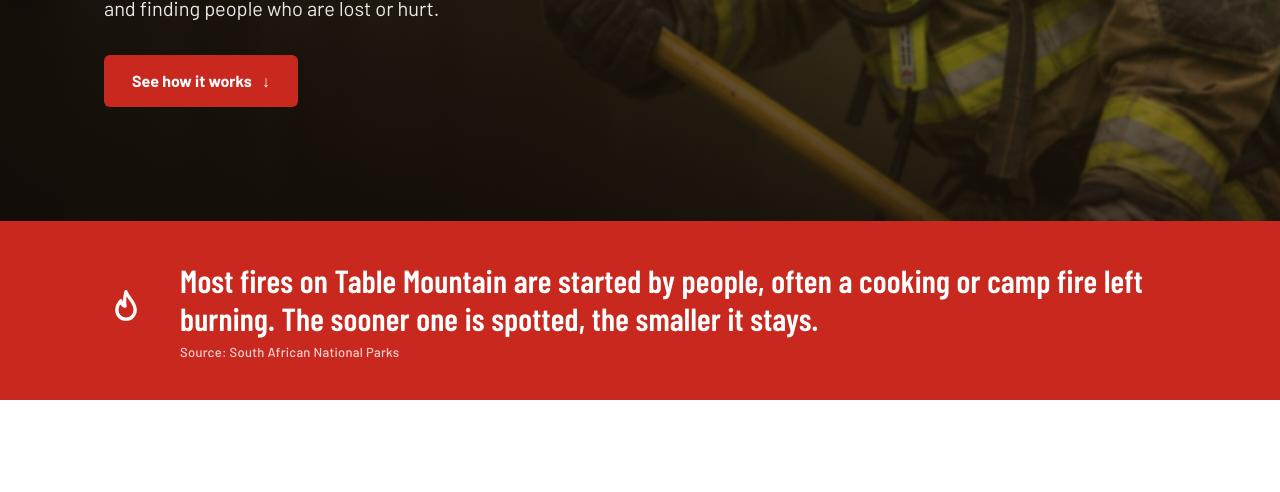
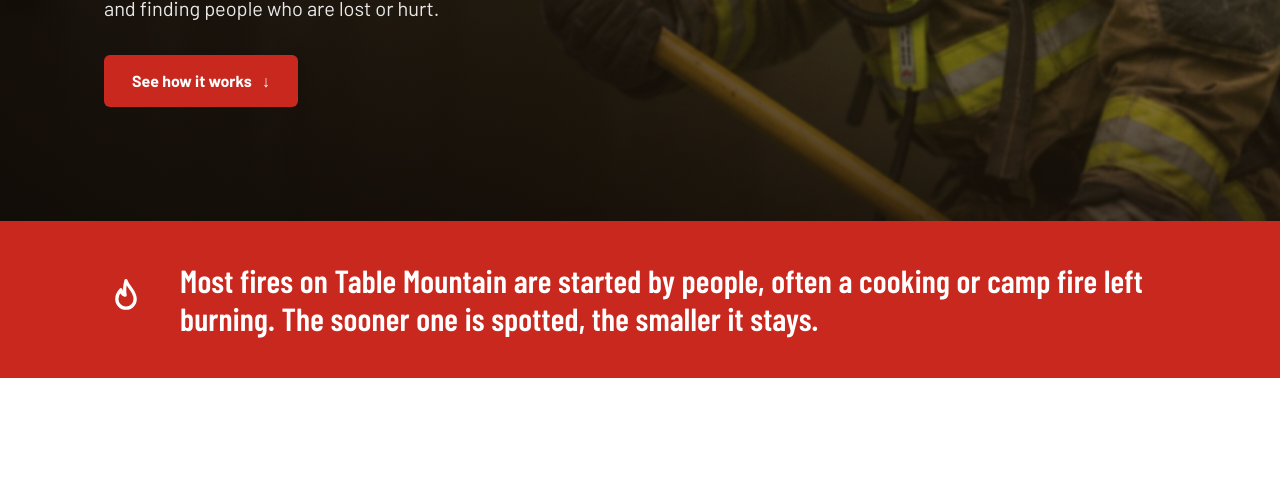
Before and after one commit to benhendrikse08-Dev/tambora-fire, a plain HTML site: page index.html in a window 1280 px wide. Shown: the part 515-1007 px from the top of the page. Drawn offline with nearby package versions, Linux system fonts and the light colour scheme; a web font is replaced by a local one.

Commit message:
Remove the source line from the red bar
Co-Authored-By: Claude Opus 5.5 <noreply@anthropic.com>
Claude-Session: https://claude.ai/code/session_01KUgY1YadnYnBNcdGMfpjEC

```diff
--- a/index.html
+++ b/index.html
@@ -148,7 +148,7 @@ p.body+p.body{margin-top:16px}
 <section class="bar" aria-label="Why it matters">
  <div class="w">
   <svg viewBox="0 0 24 24" fill="none" stroke="#fff" stroke-width="1.8" stroke-linecap="round" stroke-linejoin="round" aria-hidden="true"><path d="M12 2c1 3.5 5 5.5 5 10a5 5 0 0 1-10 0c0-2.2 1-3.7 2.2-5 .3 1.6 1.2 2.6 2.3 2.9C11 7.5 11.3 4.6 12 2Z"/></svg>
-  <p>Most fires on Table Mountain are started by people, often a cooking or camp fire left burning. The sooner one is spotted, the smaller it stays.<small>Source: South African National Parks</small></p>
+  <p>Most fires on Table Mountain are started by people, often a cooking or camp fire left burning. The sooner one is spotted, the smaller it stays.</p>
  </div>
 </section>
 
```
